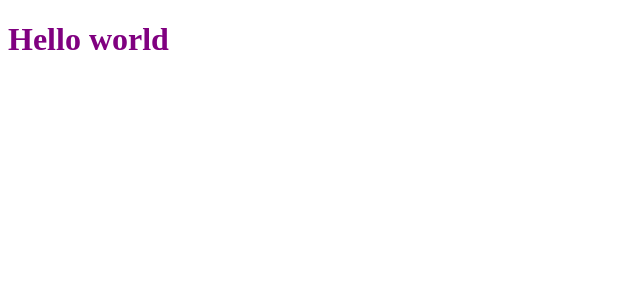
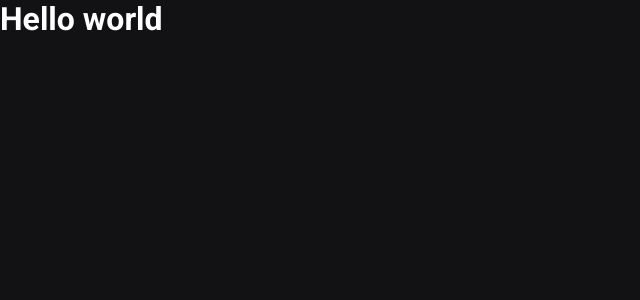
Before and after one commit to jonasGN/rs-ignews, a Next.js app: page / in a window 1280 px wide. Shown: the top 300 px of the page, without its empty margins (0-640 px from the left). Built offline with nearby package versions, Linux system fonts and the light colour scheme.

Commit message:
add external font, dynamic title and global styles

```diff
--- a/src/pages/_app.tsx
+++ b/src/pages/_app.tsx
@@ -1,4 +1,6 @@
 import { AppProps } from "next/app";
+
+import "../styles/globals.scss";
 
 function MyApp({ Component, pageProps }: AppProps) {
   return <Component {...pageProps} />;
--- /dev/null
+++ b/src/pages/_document.tsx
@@ -0,0 +1,26 @@
+import Document, { Head, Html, Main, NextScript } from "next/document";
+
+export default class MyDocument extends Document {
+  render(): JSX.Element {
+    return (
+      <Html lang="en">
+        <Head>
+          <link rel="preconnect" href="https://fonts.googleapis.com" />
+          <link
+            rel="preconnect"
+            href="https://fonts.gstatic.com"
+            crossOrigin="true"
+          />
+          <link
+            href="https://fonts.googleapis.com/css2?family=Roboto:wght@400;700;900&display=swap"
+            rel="stylesheet"
+          />
+        </Head>
+        <body>
+          <Main />
+          <NextScript />
+        </body>
+      </Html>
+    );
+  }
+}
--- a/src/pages/index.tsx
+++ b/src/pages/index.tsx
@@ -1,5 +1,12 @@
-import styles from "../styles/home.module.scss";
+import Head from "next/head";
 
 export default function Home() {
-  return <h1 className={styles.title}>Hello world</h1>;
+  return (
+    <>
+      <Head>
+        <title>ig.news | Home</title>
+      </Head>
+      <h1>Hello world</h1>
+    </>
+  );
 }
--- /dev/null
+++ b/src/styles/globals.scss
@@ -0,0 +1,52 @@
+:root {
+  --white: #fff;
+
+  --gray-100: #e1e1e6;
+  --gray-300: #a8a8b3;
+  --gray-900: #121214;
+
+  --cyan-500: #61dafb;
+  --yellow-500: #eba417;
+}
+
+* {
+  margin: 0;
+  padding: 0;
+  box-sizing: border-box;
+}
+
+@media (max-width: 1080px) {
+  html {
+    font-size: 93.75%;
+  }
+}
+
+@media (max-width: 720px) {
+  html {
+    font-size: 87.5%;
+  }
+}
+
+body {
+  background-color: var(--gray-900);
+  color: var(--white);
+}
+
+body,
+input,
+textarea,
+select,
+button {
+  font-family: "Roboto", sans-serif;
+  font-size: 1rem;
+  font-weight: 400;
+}
+
+button {
+  cursor: pointer;
+}
+
+a {
+  color: inherit;
+  text-decoration: none;
+}
--- a/src/styles/home.module.scss
+++ /dev/null
@@ -1,3 +0,0 @@
-.title {
-  color: purple;
-}
```
